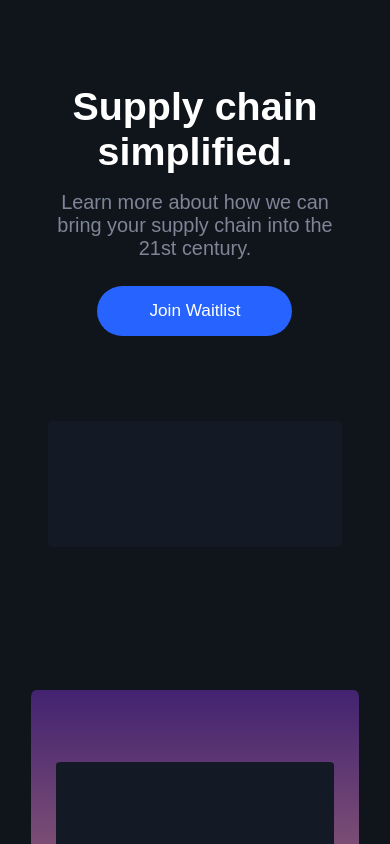
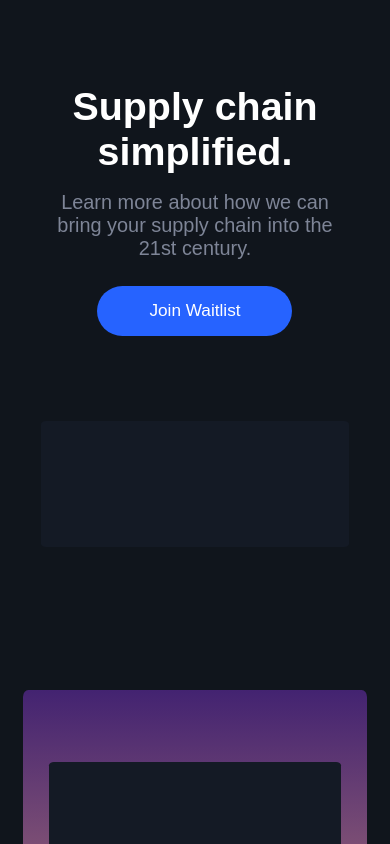
Before and after one commit to rayanwaked/procure-project, a React (Create React App) app: page / in a window 390 px wide. Shown: the top 844 px of the page. Built offline with nearby package versions, Linux system fonts and the light colour scheme.

Commit message:
Mobile margins shrank.

```diff
--- a/src/components/landing/mobilelanding.css
+++ b/src/components/landing/mobilelanding.css
@@ -1,7 +1,7 @@
 @media (max-width: 480px) {
 
     .Landing {
-        margin: 0 8vw 0 8vw;
+        margin: 0 6vw 0 6vw;
     }
 
     .LandingHeadline {
```
